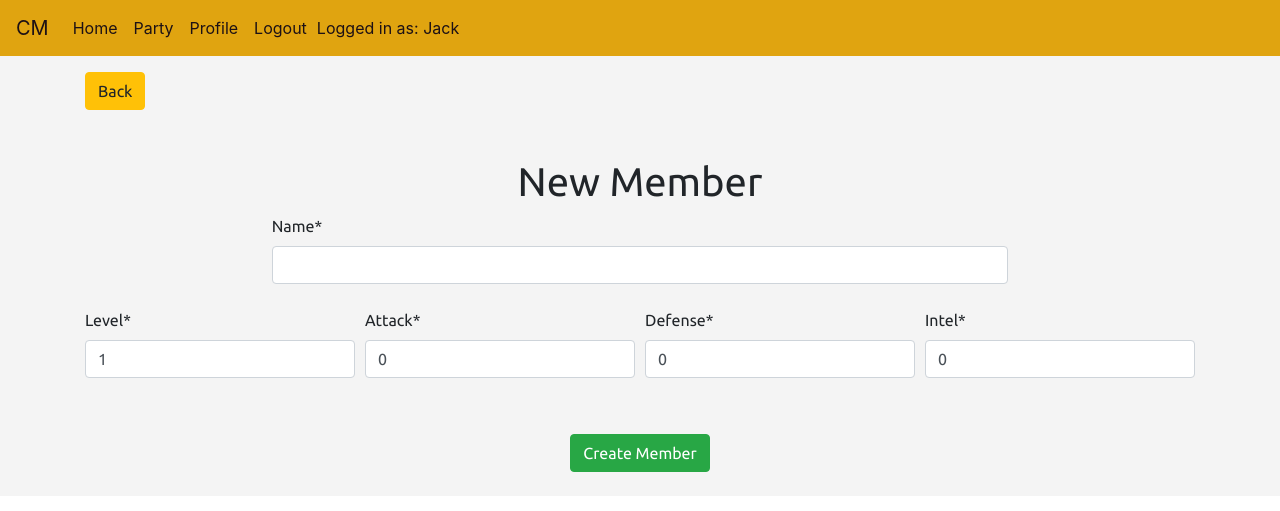
After one commit to JackSnowdon/CaravanMaster, a Django app: page /party/create_member in a window 1280 px wide. The commit adds this page. Shown: the top 511 px of the page. Run offline with Django 3.2, Linux system fonts and the light colour scheme; a user stored in the database is signed in; parts of the project's set-up code (start-up, migrations or seed data) failed here and were passed over; some libraries are stand-ins or nearby versions.

Commit message:
created member section and renamed styles

```diff
--- /dev/null
+++ b/party/templates/create_member.html
@@ -0,0 +1,50 @@
+{% extends 'base.html' %} {% load static %} {% load crispy_forms_tags %} {% block page_title %} Caravan Master | Create Member {% endblock %} {% block content %}
+
+<section class="button-nav">
+    <div class="row mb-5">
+        <div class="col-12">
+            <a href="{% url 'party_home' %}" role="button" class="btn btn-warning" aria-disabled="false">Back</a>
+        </div>
+    </div>
+</section>
+
+<div class="row">
+    <div class="col-12 text-center">
+        <h1>New Member</h1>
+    </div>
+</div>
+
+<form role="form" method="post" id="new_member_form" action="{% url 'create_member' %}">
+    <div class="form-group">
+        {% csrf_token %}
+        <div class="form-row mb-2">
+            <div class="form-group offset-md-2 col-md-8 mb-0">
+                {{ mem_form.name|as_crispy_field }}
+            </div>
+        </div>
+        <div class="form-row">
+            <div class="form-group col-md">
+                {{ mem_form.level|as_crispy_field }}
+            </div>
+            <div class="form-group col-md">
+                {{ mem_form.attack|as_crispy_field }}
+            </div>
+            <div class="form-group col-md">
+                {{ mem_form.defense|as_crispy_field }}
+            </div>
+            <div class="form-group col-md">
+                {{ mem_form.intel|as_crispy_field }}
+            </div>
+        </div>
+        <br>
+        <div class="row">
+            <div class="col-12 text-center">
+                <input class="btn btn-success" id="submit_member" name="commit" type="submit" value="Create Member">
+            </div>
+        </div>
+        <br>
+    </div>
+</form>
+
+
+{% endblock %}
--- a/party/templates/party_home.html
+++ b/party/templates/party_home.html
@@ -13,9 +13,9 @@
         <div class="col-6">
             <h3>Saves</h3>
             <a href="{% url 'create_avatar' %}" role="button" class="btn btn-success mb-3" aria-disabled="false">Create Avatar</a>
-            <ul class="ava-list">
+            <ul class="party-list">
                 {% for a in avas %}
-                <li class="ava-list-item">
+                <li class="party-list-item">
                     <a href="{% url 'avatar_screen' a.pk %}">{{ a.name }}</a>
                 </li>
                 {% endfor %}
--- a/party/urls.py
+++ b/party/urls.py
@@ -9,4 +9,6 @@ urlpatterns = [
     path(r'rename_avatar/<int:pk>', rename_avatar, name="rename_avatar"),
     path(r'start_caravan/<int:pk>', start_caravan, name="start_caravan"),
     path(r'caravan/<int:pk>', caravan, name="caravan"),
+    path(r'member_home', member_home, name="member_home"),
+    path(r'create_member', create_member, name="create_member"),
 ]
--- a/party/views.py
+++ b/party/views.py
@@ -89,3 +89,25 @@ def start_caravan(request, pk):
 def caravan(request, pk):
     cav = get_object_or_404(Caravan, pk=pk)
     return render(request, "caravan.html", {"cav": cav})
+
+
+# Members
+
+@login_required
+def member_home(request):
+    mems = Member.objects.order_by('name')
+    return render(request, "member_home.html", {"mems": mems})
+
+
+@login_required
+def create_member(request):
+    if request.method == "POST":
+        mem_form = CreateMember(request.POST)
+        if mem_form.is_valid():
+            form = mem_form.save(commit=False)
+            form.save()
+            messages.error(request, "Created {0}".format(form.name), extra_tags="alert")
+            return redirect("member_home")
+    else:
+        mem_form = CreateMember()
+    return render(request, "create_member.html", {"mem_form": mem_form})
--- a/static/css/styles.css
+++ b/static/css/styles.css
@@ -43,7 +43,7 @@
 
 /* Party */
 
-.ava-list-item a {
+.party-list-item a {
     color: black;
     font-size: 20px;
     transition: all 0.35s ease-in-out;
@@ -52,7 +52,7 @@
     -o-transition: all 0.35s ease-in-out;
 }
 
-.ava-list-item a:hover {
+.party-list-item a:hover {
     color: #0189d8;
     text-decoration: none;
 }
```
Also changed, not shown: party/templates/avatar_screen.html (+8 -2 lines), party/templates/member_home.html (added, +27 -0 lines), db.sqlite3.
